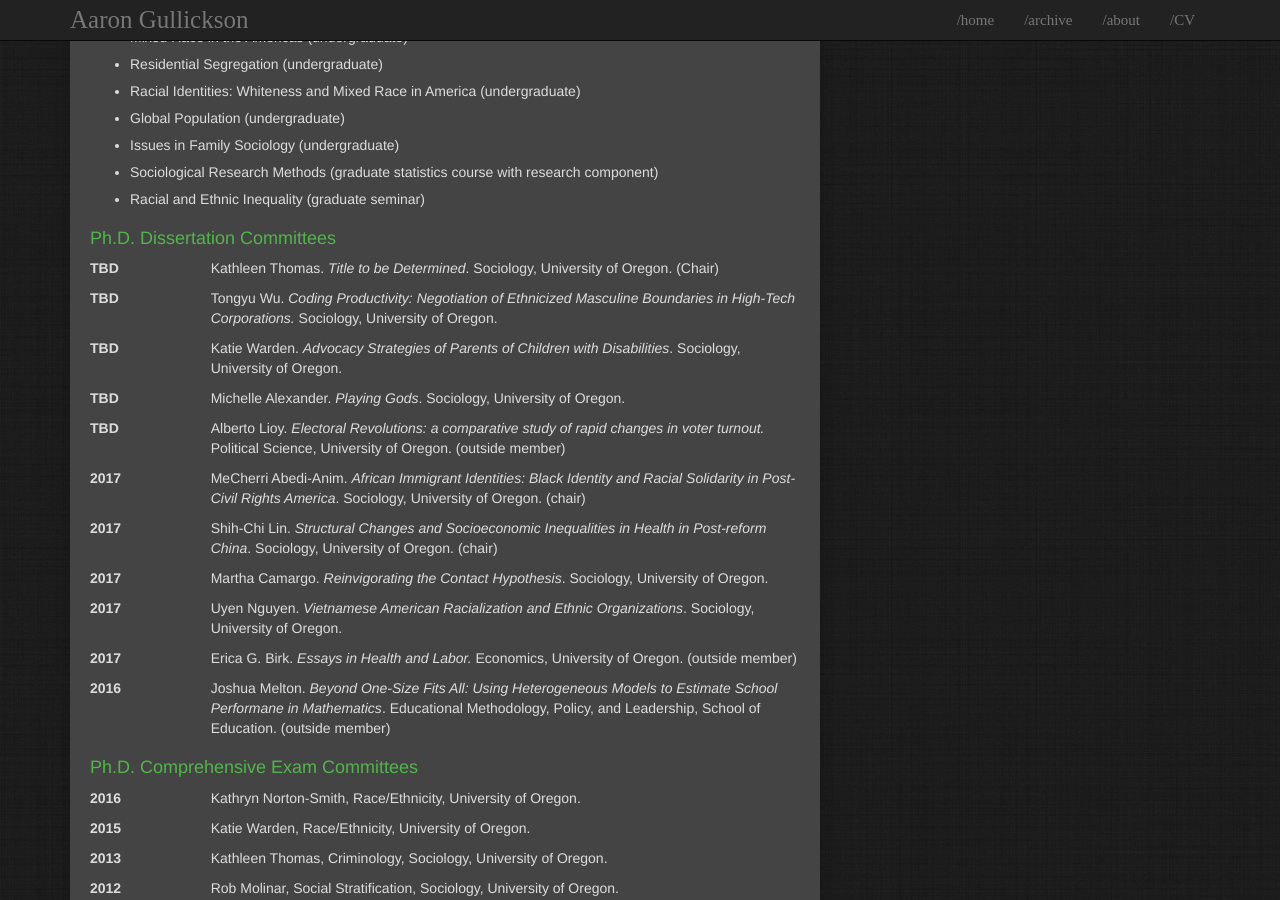
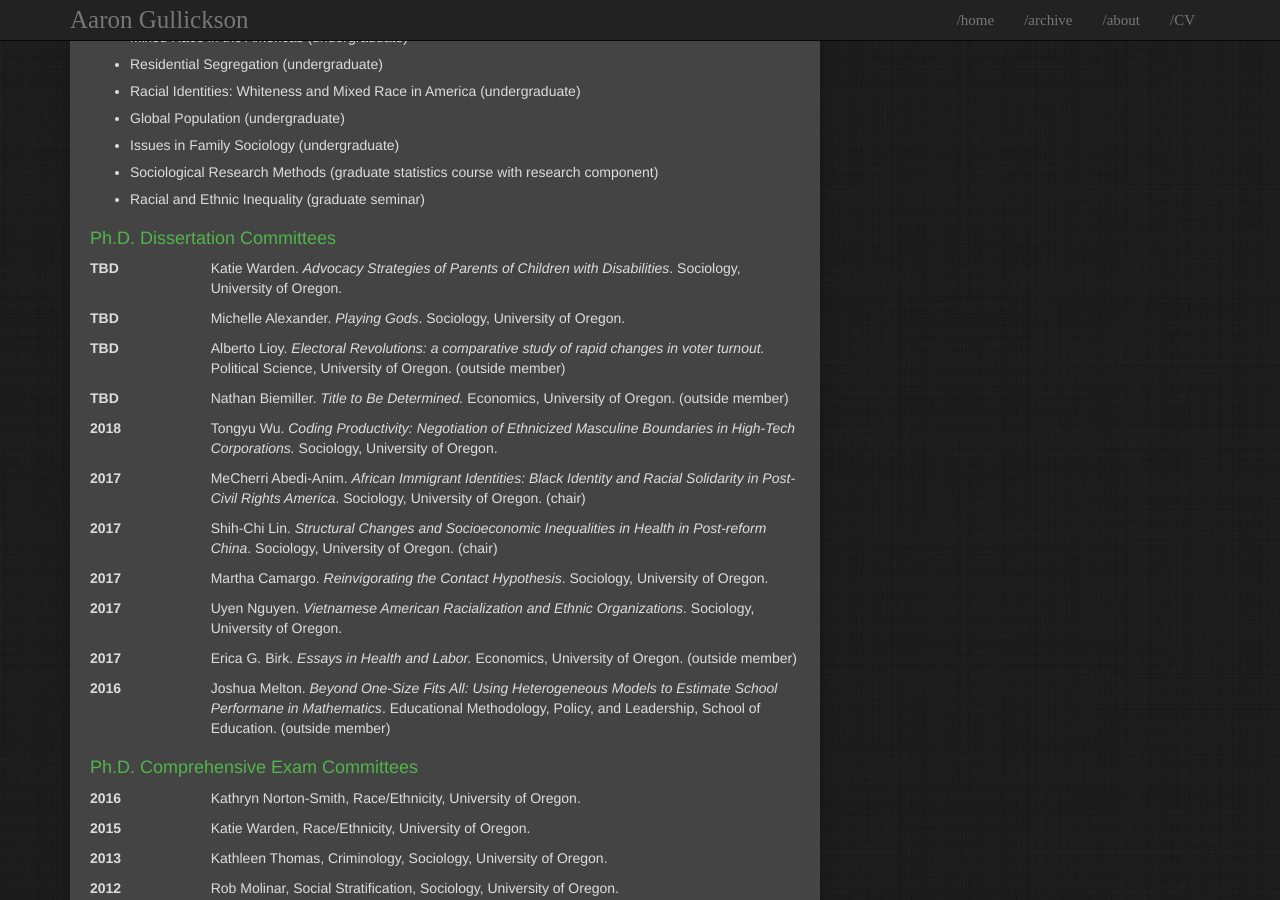
Before and after one commit to AaronGullickson/AaronGullickson.github.io, a Jekyll site: the page built from cv.md, in a window 1280 px wide and 900 px high, scrolled down 2578 px. Built offline with Jekyll 4.4.1, drawn with Linux system fonts in a browser that asks for light colours; some web fonts are replaced; our own code applies the rules of GitHub Pages for plain Markdown files; some of the changed lines change nothing that is shown; some of the changed text lies outside the part shown.

Commit message:
updated CV

```diff
--- a/cv.md
+++ b/cv.md
@@ -46,7 +46,7 @@
 
 
 2018
-: Gullickson, Aaron. [The Diverging Beliefs and Practices of the Religiously Affiliated and Unaffiliated in the United States](https://osf.io/preprints/socarxiv/ae97g/)." *Sociological Science*, Forthcoming.
+: Gullickson, Aaron. [The Diverging Beliefs and Practices of the Religiously Affiliated and Unaffiliated in the United States](https://dx.doi.org/10.15195/v5.a16)." *Sociological Science*, 5: 361-379.
 
 2017
 : Gullickson, Aaron. "[Comments on Conceptualizing and Measuring the Exchange of Beauty and Status](https://osf.io/preprints/socarxiv/5ydxd/)." *American Sociological Review*, 82(5):1093-1099.
@@ -166,12 +166,6 @@
 ### Ph.D. Dissertation Committees
 
 TBD
-:	Kathleen Thomas. *Title to be Determined*. Sociology, University of Oregon. (Chair)
-
-TBD
-: Tongyu Wu. *Coding Productivity: Negotiation of Ethnicized Masculine Boundaries in High-Tech Corporations.* Sociology, University of Oregon.
-
-TBD
 : Katie Warden. *Advocacy Strategies of Parents of Children with Disabilities*. Sociology, University of Oregon.
 
 TBD
@@ -179,6 +173,12 @@
 
 TBD
 : Alberto Lioy. *Electoral Revolutions: a comparative study of rapid changes in voter turnout.* Political Science, University of Oregon. (outside member)
+
+TBD
+: Nathan Biemiller. *Title to Be Determined.* Economics, University of Oregon. (outside member)
+
+2018
+: Tongyu Wu. *Coding Productivity: Negotiation of Ethnicized Masculine Boundaries in High-Tech Corporations.* Sociology, University of Oregon.
 
 2017
 :	MeCherri Abedi-Anim. *African Immigrant Identities: Black Identity and Racial Solidarity in Post-Civil Rights America*. Sociology, University of Oregon.  (chair)
```
Also changed, not shown: 1 other file.
